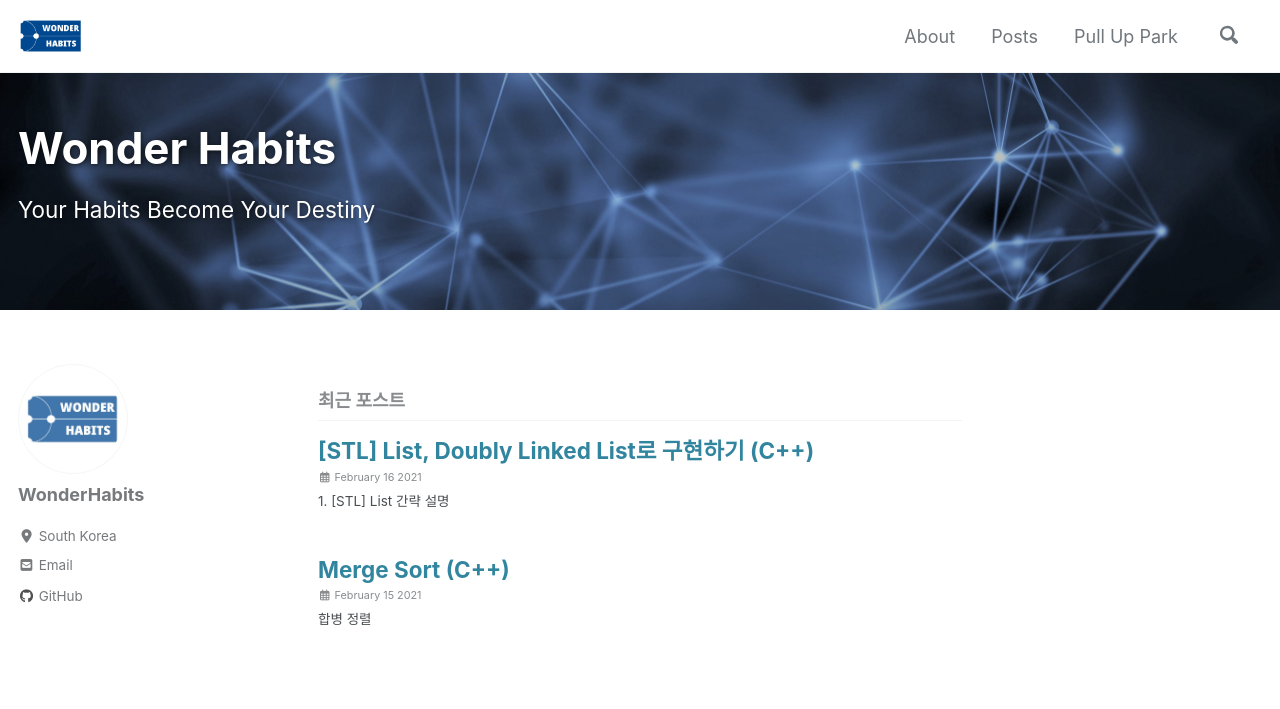
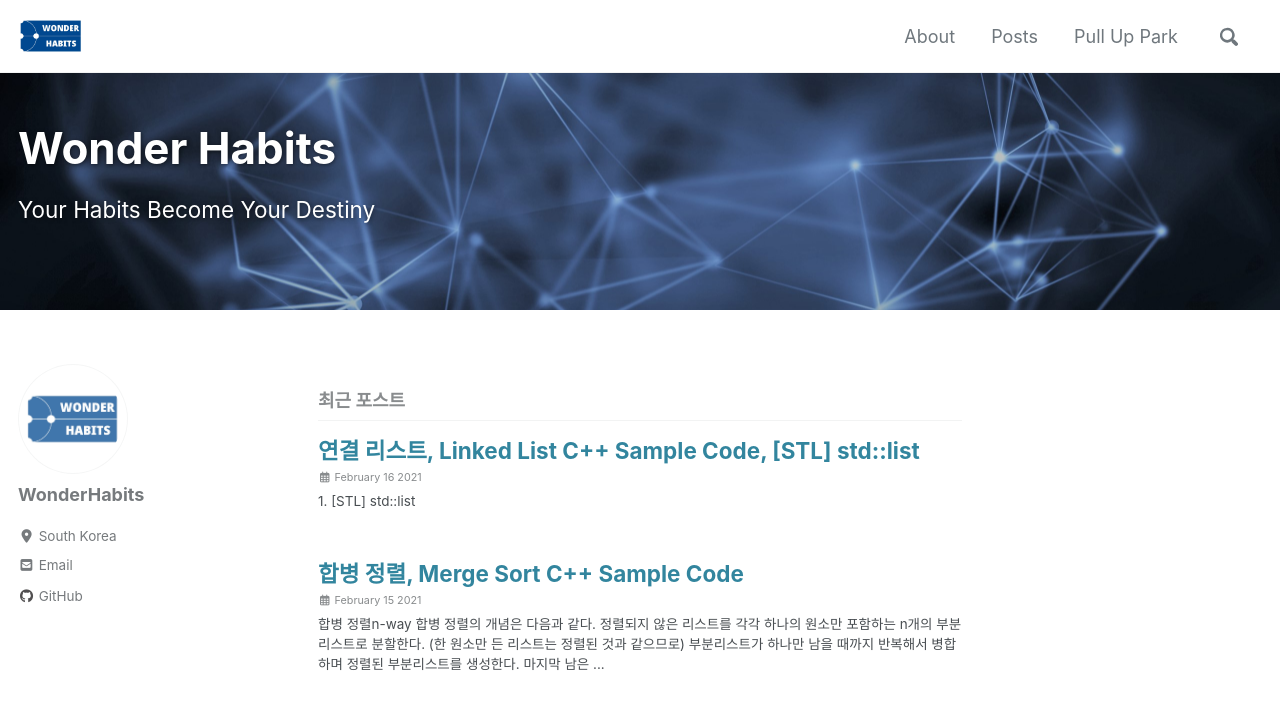
Before and after one commit to WonderHabits/wonderhabits.github.io, a Jekyll site: the page built from index.html, in a window 1280 px wide and 900 px high. Shown: the top 709 px of the window. Built offline with Jekyll 4.4.1, drawn with Linux system fonts in a browser that asks for light colours; cached includes are drawn as plain includes; nearby versions of some CDN libraries; the list of posts is cut into pages by our own code.

Commit message:
notion book mark 추가 underscore앞에는 backslash

```diff
--- a/_posts/2021-02-15-dev-coding_interview_mergeSort.md
+++ b/_posts/2021-02-15-dev-coding_interview_mergeSort.md
@@ -1,20 +1,23 @@
 ---
-title: "Merge Sort (C++)"
+title: "합병 정렬, Merge Sort C++ Sample Code"
 header:
   # image: /assets/images/koin.jpg
 categories:
   - Coding Interview
 tags:
-  - Dev
   - Algorithm
   - C++
+  - Merge Sort
+  - 합병 정렬
 toc: true
 last_modified_at: 2021-02-15
 use_math: true
 ---
-[합병 정렬](https://ko.wikipedia.org/wiki/%ED%95%A9%EB%B3%91_%EC%A0%95%EB%A0%AC)
-[<img src="https://upload.wikimedia.org/wikipedia/commons/thumb/c/cc/Merge-sort-example-300px.gif/220px-Merge-sort-example-300px.gif"/>](https://ko.wikipedia.org/wiki/%ED%95%A9%EB%B3%91_%EC%A0%95%EB%A0%AC)
-
+<br/>
+<div>
+<a href="https://ko.wikipedia.org/wiki/%ED%95%A9%EB%B3%91_%EC%A0%95%EB%A0%AC" class="bookmark source"><div class="bookmark-info"><div class="bookmark-text"><div class="bookmark-title">합병 정렬</div><div class="bookmark-description">n-way 합병 정렬의 개념은 다음과 같다. 정렬되지 않은 리스트를 각각 하나의 원소만 포함하는 n개의 부분리스트로 분할한다. (한 원소만 든 리스트는 정렬된 것과 같으므로) 부분리스트가 하나만 남을 때까지 반복해서 병합하며 정렬된 부분리스트를 생성한다. 마지막 남은 부분리스트가 정렬된 리스트이다. 흔히 쓰이는 하향식 2-way 합병 정렬은 다음과 같이 작동한다. 리스트의 길이가 1 이하이면 이미 정렬된 것으로 본다.</div></div><div class="bookmark-href"><img src="https://ko.wikipedia.org/static/favicon/wikipedia.ico" class="icon bookmark-icon"/>https://ko.wikipedia.org/wiki/%ED%95%A9%EB%B3%91_%EC%A0%95%EB%A0%AC</div></div><img src="https://upload.wikimedia.org/wikipedia/commons/thumb/c/cc/Merge-sort-example-300px.gif/220px-Merge-sort-example-300px.gif" class="bookmark-image"/></a>
+</div>
+<br/>
  Coding Interview에서 자주 사용되는 Sorting 알고리즘 중 하나이다.
 
  Divide & Conquer 알고리즘 중의 하나이고 개인적으론 Quick Sort보다 Merge Sort 가 훨씬 유용하게 쓰인다.
@@ -24,10 +27,11 @@
  코딩인터뷰를 처음 준비할 때 Quick Sort의 이름만 믿고 제일 빠른 줄 착각한 상태에서 Quick Sort만 달달 외워서 문제를 풀어 보았지만 2가지 이상의 field를 정렬할 때 전체 정렬을 2번 수행해야 하는 매우 난감한 상황을 겪은 이후로 Merge Sort를 사용하고 있다.
 
  예를 들어 DB 에 키와 성적이라는 2가지 field가 존재할 때 키는 오름차순으로, 성적은 내림차순으로 정렬할 경우 다음 코드와 같이 쉽게 정렬할 수 있고 그 코드가 매우 이해하기 편하다.
-
-[[자료구조 알고리즘] 병합정렬(Merge Sort) 구현하기](https://www.youtube.com/watch?v=QAyl79dCO_k)
-[<img src="https://i.ytimg.com/vi/QAyl79dCO_k/hqdefault.jpg"/>](https://www.youtube.com/watch?v=QAyl79dCO_k)
-
+<br/>
+<div>
+<a href="https://www.youtube.com/watch?v=QAyl79dCO_k" class="bookmark source"><div class="bookmark-info"><div class="bookmark-text"><div class="bookmark-title">[자료구조 알고리즘] 병합정렬(Merge Sort) 구현하기</div></div><div class="bookmark-href"><img src="https://www.youtube.com/s/desktop/3748dff5/img/favicon.ico" class="icon bookmark-icon"/>https://www.youtube.com/watch?v=QAyl79dCO_k</div></div><img src="https://i.ytimg.com/vi/QAyl79dCO_k/hqdefault.jpg" class="bookmark-image"/></a>
+</div>
+<br/>
  Merge Sort를 이해하는 가장 쉬운 방법은 위 영상을 그냥 10번만 보면 된다. Merge Sort를 이렇게 쉽게 설명한 자료는 찾아보기 매우 힘들고 특히 선생님의 딕션이 뇌에 팍팍 꽂힌다.
 
 # 1. Field가 1개일 때 Merge Sort
--- a/_posts/2021-02-16-dev-coding_interview_list.md
+++ b/_posts/2021-02-16-dev-coding_interview_list.md
@@ -1,29 +1,37 @@
 ---
-title: "[STL] List, Doubly Linked List로 구현하기 (C++)"
+title: "연결 리스트, Linked List C++ Sample Code, [STL] std::list"
 header:
   # image: /assets/images/koin.jpg
 categories:
   - Coding Interview
 tags:
-  - Dev
   - Algorithm
   - C++
+  - Linked List
+  - 연결 리스트
+  - STL
+  - std::list
 toc: true
 last_modified_at: 2021-02-16
 ---
-# 1. [STL] List 간략 설명
+# 1. [STL] std::list
 
- [[STL] List](https://en.cppreference.com/w/cpp/container/list)
+ <br/>
+ <div>
+ <a href="https://en.cppreference.com/w/cpp/container/list" class="bookmark source"><div class="bookmark-info"><div class="bookmark-text"><div class="bookmark-title">std::list</div><div class="bookmark-description">std::list is a container that supports constant time insertion and removal of elements from anywhere in the container. Fast random access is not supported. It is usually implemented as a doubly-linked list. Compared to std::forward_list this container provides bidirectional iteration capability while being less space efficient.</div></div><div class="bookmark-href"><img src="https://en.cppreference.com/favicon.ico" class="icon bookmark-icon"/>https://en.cppreference.com/w/cpp/container/list</div></div></a>
+ </div>
+ <br/>
 
  std::list는 어느 위치에서든 요소를 일정한 시간 삽입 및 제거할 수 있도록 지원하는 STL container종류 중 하나이다
 
  일반적으로 doubly linked list로 구현이 된다.
 
  linked list의 자세한 내용은 아래 영상을 참고하면 된다.
-
-[[자료구조 알고리즘] Linked List 개념](https://www.youtube.com/watch?v=DzGnME1jIwY&amp;list=PLjSkJdbr_gFZQp0KEoo0Y4KkCI5YqxtjZ&amp;index=1)
-[<img src="https://i.ytimg.com/vi/DzGnME1jIwY/hqdefault.jpg"/>](https://www.youtube.com/watch?v=DzGnME1jIwY&amp;list=PLjSkJdbr_gFZQp0KEoo0Y4KkCI5YqxtjZ&amp;index=1)
-
+<br/>
+<div>
+<a href="https://www.youtube.com/watch?v=DzGnME1jIwY&amp;list=PLjSkJdbr_gFZQp0KEoo0Y4KkCI5YqxtjZ&amp;index=1" class="bookmark source"><div class="bookmark-info"><div class="bookmark-text"><div class="bookmark-title">[자료구조 알고리즘] Linked List 개념</div></div><div class="bookmark-href"><img src="https://www.youtube.com/s/desktop/eed8a9b6/img/favicon.ico" class="icon bookmark-icon"/>https://www.youtube.com/watch?v=DzGnME1jIwY&amp;list=PLjSkJdbr_gFZQp0KEoo0Y4KkCI5YqxtjZ&amp;index=1</div></div><img src="https://i.ytimg.com/vi/DzGnME1jIwY/hqdefault.jpg" class="bookmark-image"/></a>
+</div>
+<br/>
  std::list가 지원하는 여러 함수 중에 우리가 구현 할 7개의 함수는 다음과 같다.
 
 | Member Function | Description                                         |
--- a/_sass/minimal-mistakes.scss
+++ b/_sass/minimal-mistakes.scss
@@ -38,3 +38,6 @@
 @import "minimal-mistakes/archive";
 @import "minimal-mistakes/sidebar";
 @import "minimal-mistakes/print";
+
+/* Notion Bookmark */
+@import "minimal-mistakes/bookmark"
--- /dev/null
+++ b/_sass/minimal-mistakes/_bookmark.scss
@@ -0,0 +1,62 @@
+/* ==========================================================================
+   Bookmark
+   ========================================================================== */
+
+.source {
+   border: 1px solid #ddd;
+   border-radius: 3px;
+   padding: 1.5em;
+   word-break: break-all;
+}
+
+.bookmark {
+   text-decoration: none;
+   max-height: 8em;
+   padding: 0;
+   display: flex;
+   width: 100%;
+   align-items: stretch;
+}
+
+.bookmark-title {
+   font-size: 0.85em;
+   overflow: hidden;
+   text-overflow: ellipsis;
+   height: 1.75em;
+   white-space: nowrap;
+}
+
+.bookmark-text {
+   display: flex;
+   flex-direction: column;
+}
+
+.bookmark-info {
+   flex: 4 1 180px;
+   padding: 12px 14px 14px;
+   display: flex;
+   flex-direction: column;
+   justify-content: space-between;
+}
+
+.bookmark-image {
+   width: 33%;
+   flex: 1 1 180px;
+   display: block;
+   position: relative;
+   object-fit: cover;
+   border-radius: 1px;
+}
+
+.bookmark-description {
+   color: rgba(55, 53, 47, 0.6);
+   font-size: 0.75em;
+   overflow: hidden;
+   max-height: 4.5em;
+   word-break: break-word;
+}
+
+.bookmark-href {
+   font-size: 0.75em;
+   margin-top: 0.25em;
+}
--- a/_sass/minimal-mistakes/_utilities.scss
+++ b/_sass/minimal-mistakes/_utilities.scss
@@ -197,9 +197,10 @@
   height: 1.1em;
   line-height: 1;
   position: relative;
-  top: -0.1em;
+  // top: -0.1em;
   vertical-align: middle;
 }
+
 
 /* social icons*/
 
```
Also changed, not shown: other parts of _posts/2021-02-15-dev-coding_interview_mergeSort.md (+4 -0 lines).
